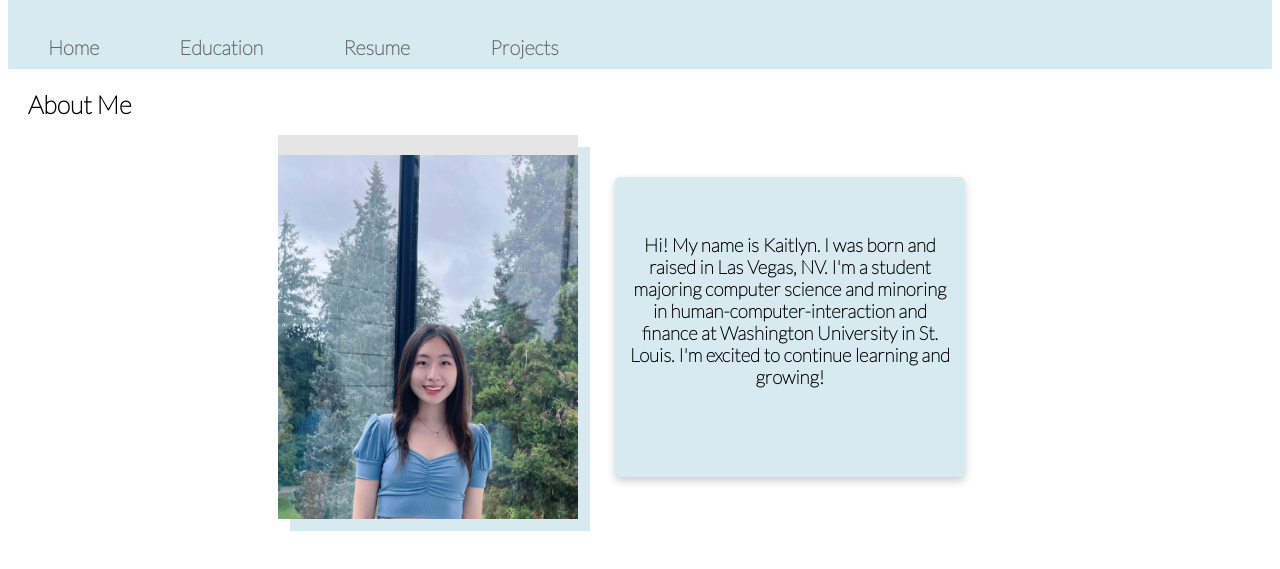
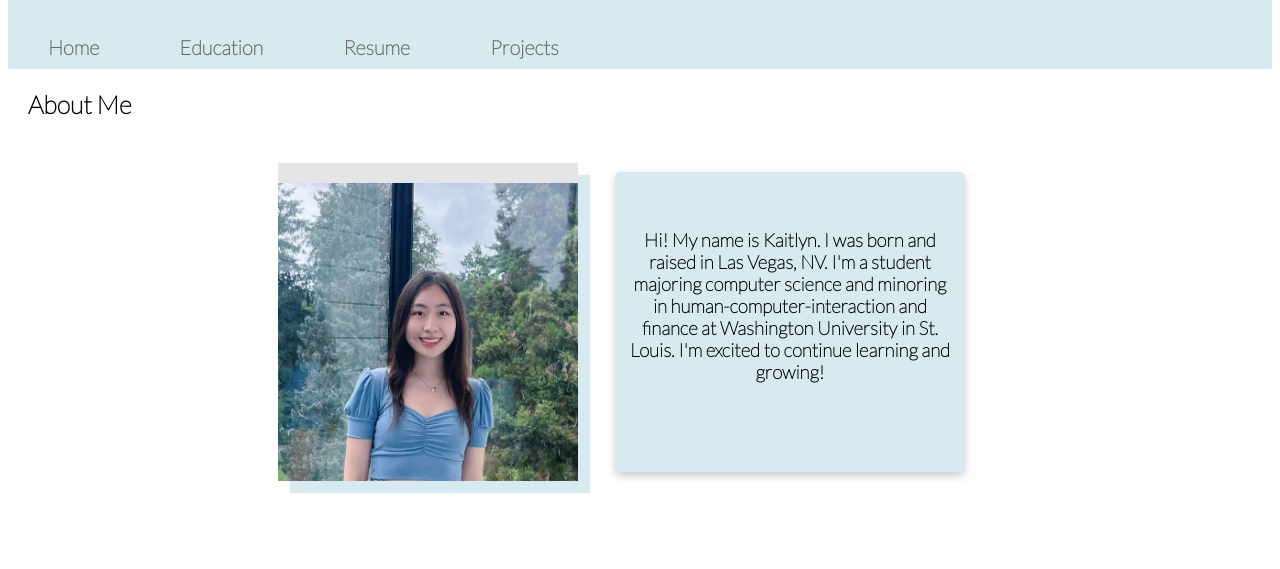
Before and after one commit to kaitlynwang7167/kaitlynwang7167.github.io, a plain HTML site: page index.html in a window 1280 px wide. Shown: the part 79-648 px from the top of the page. Drawn offline with Linux system fonts and the light colour scheme.

Commit message:
Update index.html

```diff
--- a/index.html
+++ b/index.html
@@ -26,7 +26,7 @@
 <main>
 <h1>About Me</h1>
   <div class="container">
-     <img id ="me" src="IMG_6508.jpg">
+     <img id ="me" src="B11C1FBC-555C-42CE-BA96-451728D40039_1_201_a.jpeg">
     <div class ="card">
       <br><br>
    <h3 class="card-body">
```
